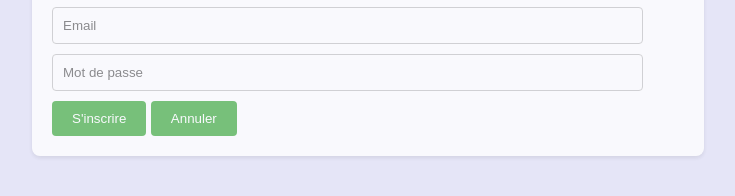
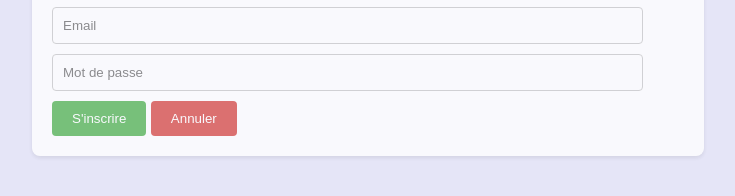
Before and after one commit to Scriimm/todolist, a website: page public/register.html in a window 1280 px wide. Shown: the part 158-354 px from the top of the page, without its empty margins (272-1007 px from the left). Drawn offline with Linux system fonts and the light colour scheme.

Commit message:
Update style.css
Changes on admin page and registery page

```diff
--- a/public/style.css
+++ b/public/style.css
@@ -183,7 +183,7 @@ body {
     cursor: pointer;
 }
 
-#register #cancel-btn {
+#register-form #cancel-btn {
     padding: 10px 20px;
     background-color: #d9534f;
     color: white;
@@ -292,6 +292,7 @@ body {
 #admin .user {
     display: flex;
     flex-direction: row;
+    justify-content: space-between;
     padding: 10px;
     border: 1px solid #ccc;
     border-radius: 5px;
```
